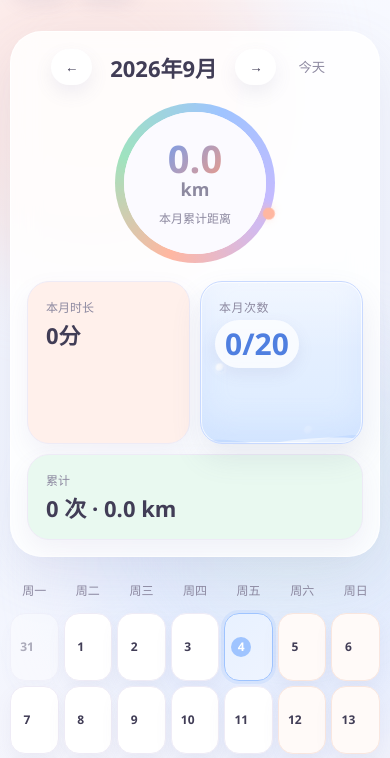
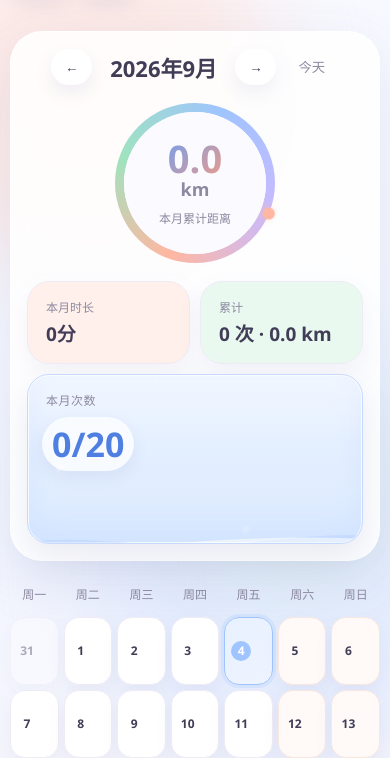
Before and after one commit to yuyu254254/running-calendar, a website: page index.html in a window 390 px wide. Shown: the part 124-882 px from the top of the page. Drawn offline with Linux system fonts and the light colour scheme.

Commit message:
fix: 移除平均配速卡片，重排统计区比例（水箱最大）
- 电脑/手机端均删除平均配速卡片（配速仍保留在新增表单预览与日期详情中）
- 桌面端：本月次数水箱占左侧两行高度成为最大卡片，本月时长/累计在右侧上下排列
- 手机端：本月时长/累计并排在上，水箱整宽大卡片在下
- 修复累计卡片数字竖排错乱的问题

```diff
--- a/index.html
+++ b/index.html
@@ -63,17 +63,18 @@ button{font-family:inherit;color:inherit}
 .ring-value{font-size:46px;font-weight:800;line-height:1;background:linear-gradient(135deg,#6f9ef2,#f29b85);-webkit-background-clip:text;background-clip:text;color:transparent}
 .ring-unit{font-size:18px;font-weight:700;color:var(--muted)}
 .ring-label{font-size:12px;color:var(--muted);margin-top:8px}
-.hero-stats{display:grid;grid-template-columns:1.5fr 1fr;gap:12px;min-width:320px;flex:1;max-width:540px}
-.pace-chip{background:var(--lav-soft)}
-.stat-chip{background:var(--card);border:1px solid var(--border);border-radius:22px;padding:16px 18px;box-shadow:0 10px 24px rgba(110,108,160,.08)}
-.stat-chip span{display:block;color:var(--muted);font-size:12px;margin-bottom:6px}
+.hero-stats{display:grid;grid-template-columns:1.3fr 1fr;grid-template-rows:1fr 1fr;gap:12px;min-width:320px;flex:1;max-width:540px;height:236px}
+.stat-chip{background:var(--card);border:1px solid var(--border);border-radius:22px;padding:16px 18px;box-shadow:0 10px 24px rgba(110,108,160,.08);display:flex;flex-direction:column;justify-content:center}
+.stat-chip>span{display:block;color:var(--muted);font-size:12px;margin-bottom:6px}
 .stat-chip strong{font-size:26px;font-weight:800}
-.stat-chip:nth-child(1){background:var(--sky-soft)}
-.stat-chip:nth-child(2){background:var(--peach-soft)}
-.stat-chip:nth-child(3){background:var(--lav-soft)}
-.stat-chip:nth-child(4){background:var(--mint-soft)}
+.chip-duration{background:var(--peach-soft)}
+.chip-total{background:var(--mint-soft)}
+.hero-stats .water-tank{grid-column:1;grid-row:1 / span 2}
+.hero-stats .chip-duration{grid-column:2;grid-row:1}
+.hero-stats .chip-total{grid-column:2;grid-row:2}
+.hero-stats .chip-duration strong,.hero-stats .chip-total strong{font-size:23px;line-height:1.3}
 
-.water-tank{position:relative;overflow:hidden;padding:0;aspect-ratio:1/1;background:linear-gradient(180deg,#eaf2ff 0%,#dcebff 100%);border-color:#c8d9ff;box-shadow:inset 0 0 0 1px rgba(255,255,255,.75),inset 0 -18px 28px rgba(159,196,255,.18),0 14px 30px rgba(110,108,160,.12)}
+.water-tank{position:relative;overflow:hidden;padding:0;aspect-ratio:auto;background:linear-gradient(180deg,#eaf2ff 0%,#dcebff 100%);border-color:#c8d9ff;box-shadow:inset 0 0 0 1px rgba(255,255,255,.75),inset 0 -18px 28px rgba(159,196,255,.18),0 14px 30px rgba(110,108,160,.12)}
 .water-tank::before{content:"";position:absolute;z-index:1;inset:0;background:linear-gradient(180deg,rgba(255,255,255,.35),transparent 42%);pointer-events:none}
 .water-tank .tank-label{position:absolute;z-index:4;top:16px;left:18px;color:var(--muted);font-size:12px;letter-spacing:.04em}
 .water-tank .tank-count{position:absolute;z-index:4;top:38px;left:14px;min-width:46px;padding:5px 10px;font-size:30px;font-weight:800;color:#4f7fe0;background:rgba(255,255,255,.72);border-radius:999px;backdrop-filter:blur(5px);box-shadow:0 6px 16px rgba(110,108,160,.1)}
@@ -220,13 +221,13 @@ form input:focus{outline:3px solid rgba(159,196,255,.22);border-color:var(--sky)
   .ring::after{inset:9px}
   .ring-value{font-size:38px}
   .hero-center{flex-direction:column;flex-wrap:nowrap;gap:18px}
-  .hero-stats{grid-template-columns:minmax(0,1fr) minmax(0,1fr);gap:10px;min-width:0;width:100%;max-width:none}
+  .hero-stats{grid-template-columns:minmax(0,1fr) minmax(0,1fr);grid-template-rows:auto auto;gap:10px;min-width:0;width:100%;max-width:none;height:auto}
   .hero-stats .stat-chip{min-width:0}
-  .hero-stats .stat-chip strong{font-size:22px;line-height:1.25}
-  .hero-stats .water-tank .tank-count{font-size:30px}
-  .hero-stats .pace-chip{display:none}
-  .hero-stats .stat-chip:last-child{grid-column:1/-1}
-  .hero-stats .stat-chip:last-child strong span{display:inline;color:var(--text);font-size:inherit;font-weight:inherit;margin:0}
+  .hero-stats .chip-duration{grid-column:1;grid-row:1}
+  .hero-stats .chip-total{grid-column:2;grid-row:1}
+  .hero-stats .water-tank{grid-column:1/-1;grid-row:2;aspect-ratio:auto;min-height:170px}
+  .hero-stats .stat-chip strong{font-size:19px;line-height:1.3}
+  .hero-stats .water-tank .tank-count{font-size:34px;top:42px}
   .hero-stats .stat-chip.water-tank{background:linear-gradient(180deg,#eaf2ff 0%,#dcebff 100%)}
   .calendar-day.has-record::after{left:auto;bottom:auto;top:6px;right:7px;width:7px;height:7px}
   .day-summary .ds-row{display:block}
@@ -293,8 +294,7 @@ form input:focus{outline:3px solid rgba(159,196,255,.22);border-color:var(--sky)
         </div>
       </div>
       <div class="hero-stats">
-        <div class="stat-chip pace-chip"><span>平均配速</span><strong id="monthPace">—</strong></div>
-        <div class="stat-chip"><span>本月时长</span><strong id="monthDuration">0分</strong></div>
+        <div class="stat-chip chip-duration"><span>本月时长</span><strong id="monthDuration">0分</strong></div>
         <div class="stat-chip water-tank" id="waterTank">
           <span class="tank-label">本月次数</span>
           <strong class="tank-count" id="monthCount">0</strong>
@@ -310,7 +310,7 @@ form input:focus{outline:3px solid rgba(159,196,255,.22);border-color:var(--sky)
           <i class="ambient-bubble b7"></i>
         </div>
         </div>
-        <div class="stat-chip"><span>累计</span><strong><span id="totalCount">0</span> 次 · <span id="totalValue">0.0</span> <span id="totalUnit">km</span></strong></div>
+        <div class="stat-chip chip-total"><span>累计</span><strong><span id="totalCount">0</span> 次 · <span id="totalValue">0.0</span> <span id="totalUnit">km</span></strong></div>
       </div>
     </div>
   </section>
@@ -461,7 +461,6 @@ form input:focus{outline:3px solid rgba(159,196,255,.22);border-color:var(--sky)
   const monthCount = document.getElementById('monthCount');
   const monthDistance = document.getElementById('monthDistance');
   const monthDuration = document.getElementById('monthDuration');
-  const monthPace = document.getElementById('monthPace');
   const totalCount = document.getElementById('totalCount');
   const totalValue = document.getElementById('totalValue');
   const totalUnit = document.getElementById('totalUnit');
@@ -647,17 +646,11 @@ form input:focus{outline:3px solid rgba(159,196,255,.22);border-color:var(--sky)
     const count = monthRecords.length;
     const distance = monthRecords.reduce((sum,r) => sum + (r.distanceKm || 0), 0);
     const duration = monthRecords.reduce((sum,r) => sum + r.durationMin, 0);
-    const dRecs = monthRecords.filter(r => typeMeta(r.type).hasDistance);
-    const dDist = dRecs.reduce((sum,r) => sum + (r.distanceKm || 0), 0);
-    const dDur = dRecs.reduce((sum,r) => sum + r.durationMin, 0);
-    const pace = dDist > 0 ? dDur / dDist : null;
-
     monthCount.textContent = count + '/' + settings.monthlyGoal;
     if(waterFill){
       waterFill.style.height = Math.min(100, (count / settings.monthlyGoal) * 100) + '%';
     }
     monthDuration.textContent = formatDuration(duration);
-    monthPace.textContent = pace === null ? '—' : formatPace(pace);
 
     totalCount.textContent = records.length;
     const allDistance = records.reduce((sum,r) => sum + (r.distanceKm || 0), 0);
```
Also changed, not shown: www/index.html (+18 -25 lines).
